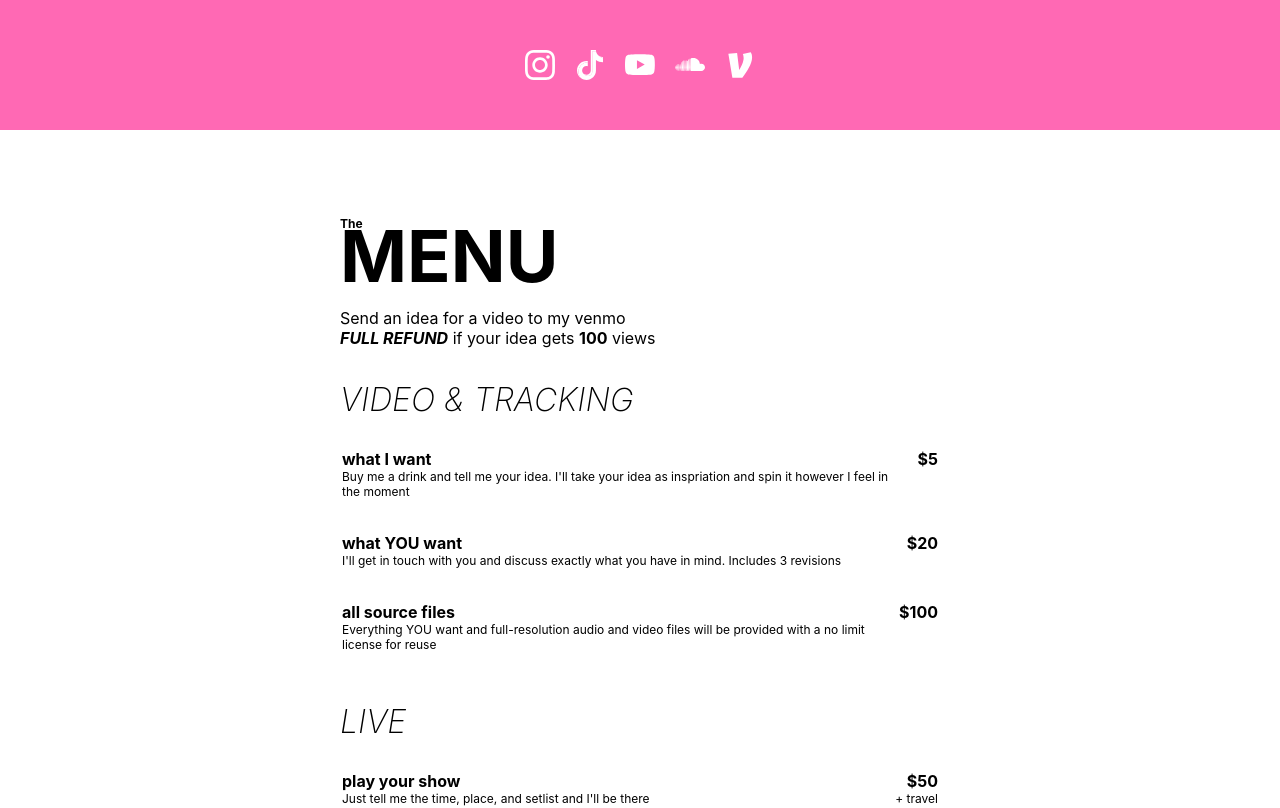
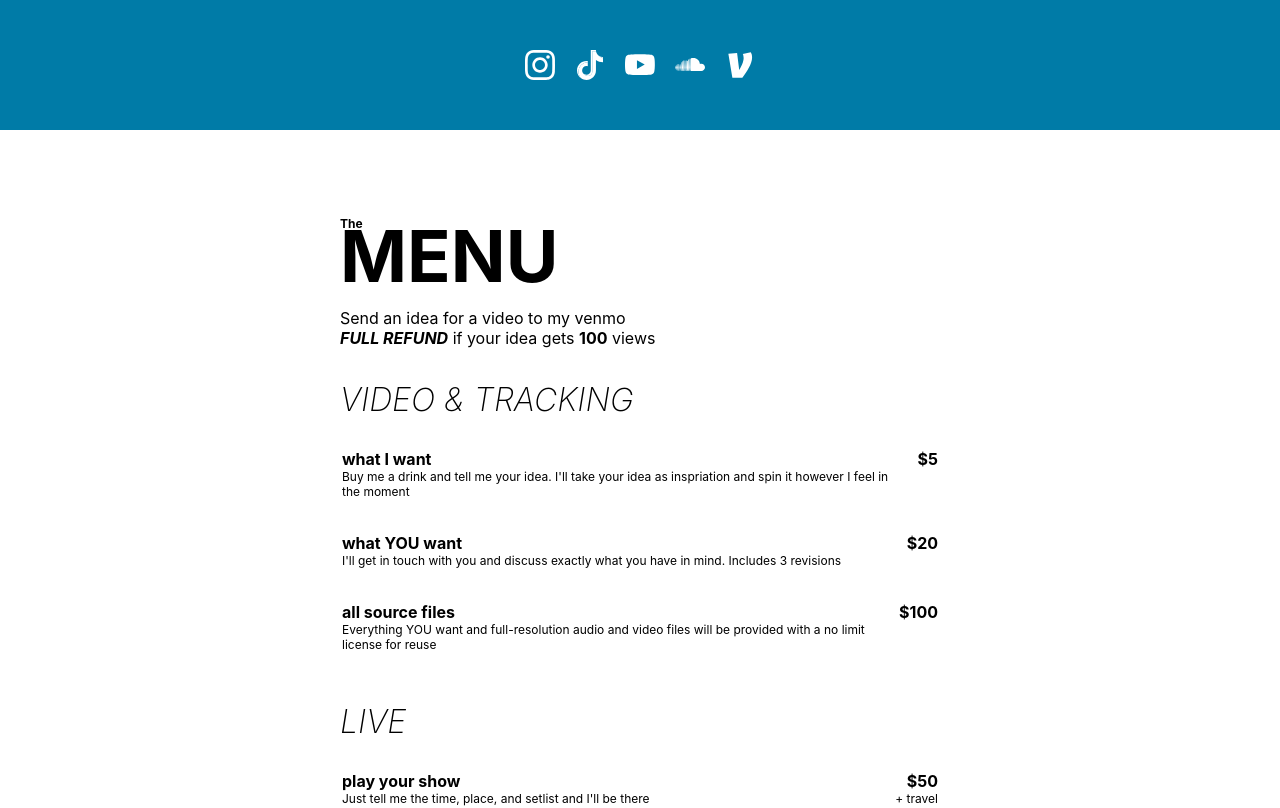
Before and after one commit to coldpour/mikeholmmusic, a React (Create React App) app: page / in a window 1280 px wide. Shown: the top 808 px of the page. Built offline with nearby package versions, Linux system fonts and the light colour scheme.

Commit message:
logo background blue

```diff
--- a/src/LogoSection.js
+++ b/src/LogoSection.js
@@ -76,7 +76,7 @@ const VenmoLogo = (props) => (
 );
 
 const Root = styled.div`
-  background: hotpink;
+  background: ${(props) => props.theme.colors.primary};
   padding: 50px;
   display: flex;
   justify-content: center;
```
